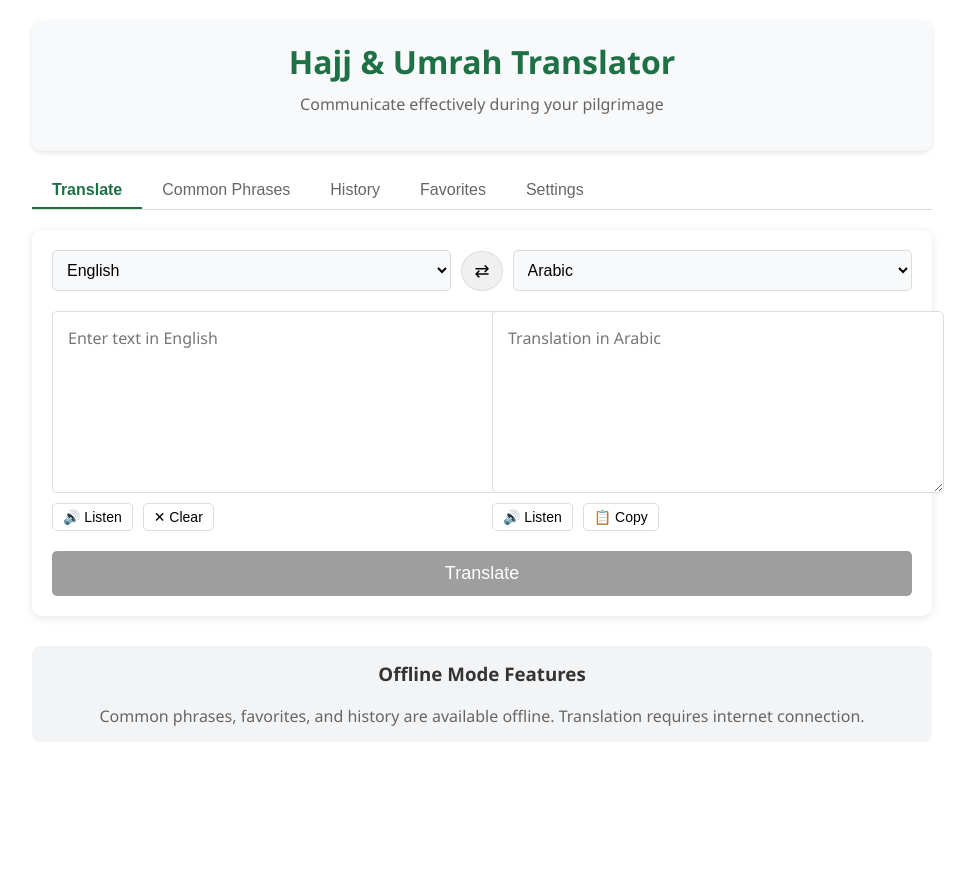
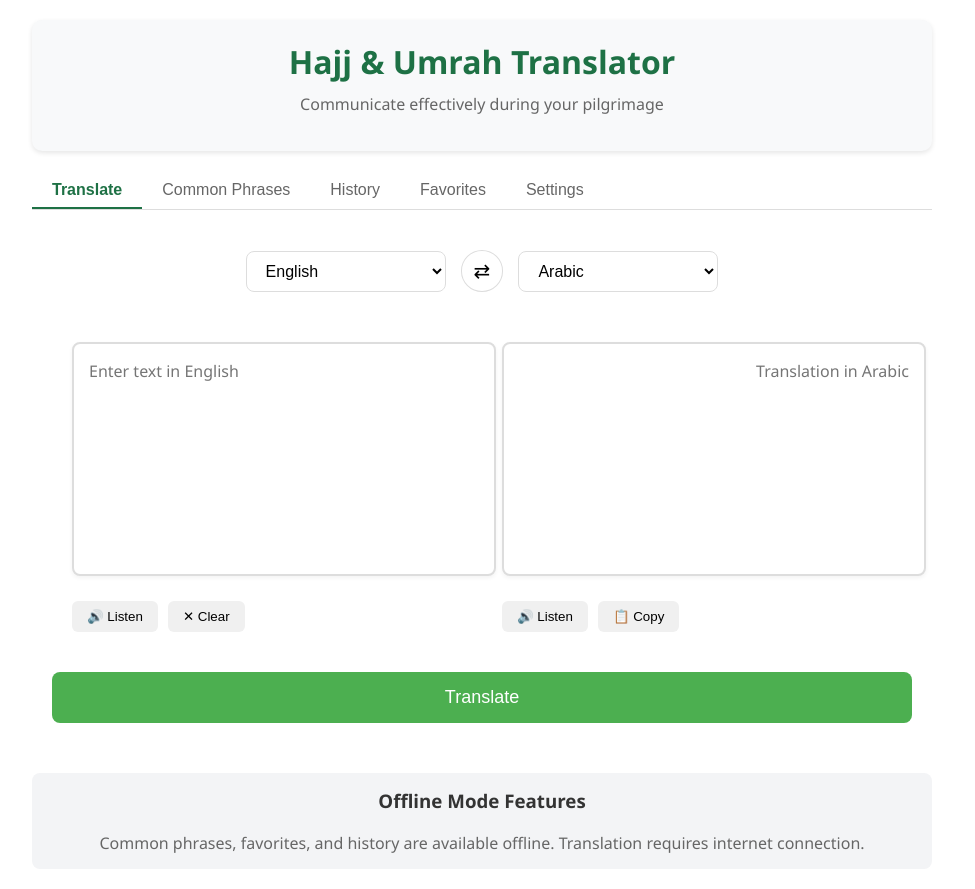
Before and after one commit to MaanAlmazroei/Hajj_Umrah_Translator, a React (Create React App) app: page / in a window 1280 px wide. Shown: the whole page, without its empty margins (158-1133 px from the left). Before the commit the page ends 800 px from the top, so only its background shows below. Built offline with nearby package versions, Linux system fonts and the light colour scheme.

Commit message:
fixed api by Maan Almazroei ALONE

```diff
--- a/src/HajjUmrahTranslator.jsx
+++ b/src/HajjUmrahTranslator.jsx
@@ -9,11 +9,12 @@ const HajjUmrahTranslator = () => {
   const [targetLanguage, setTargetLanguage] = useState('ar');
   const [isLoading, setIsLoading] = useState(false);
   const [error, setError] = useState('');
-  const [apiKey, setApiKey] = useState('');
-  const [savedApiKey, setSavedApiKey] = useState('');
   const [history, setHistory] = useState([]);
   const [favorites, setFavorites] = useState([]);
   const [activeTab, setActiveTab] = useState('translate');
+
+  // API key
+  const API_KEY = 'AIzaSyB0178Hza4hPsdUIka1b7qT5bXoHCYS_c4';
 
   // Common phrases for Hajj and Umrah
   const commonPhrases = [
@@ -43,14 +44,8 @@ const HajjUmrahTranslator = () => {
     { code: 'de', name: 'German' },
   ];
 
-  // Load saved API key and translation history from localStorage
+  // Load translation history from localStorage
   useEffect(() => {
-    const storedApiKey = localStorage.getItem('geminiApiKey');
-    if (storedApiKey) {
-      setSavedApiKey(storedApiKey);
-      setApiKey(storedApiKey);
-    }
-
     const storedHistory = localStorage.getItem('translationHistory');
     if (storedHistory) {
       setHistory(JSON.parse(storedHistory));
@@ -72,21 +67,10 @@ const HajjUmrahTranslator = () => {
     localStorage.setItem('translationFavorites', JSON.stringify(favorites));
   }, [favorites]);
 
-  // Function to save API key
-  const saveApiKey = () => {
-    localStorage.setItem('geminiApiKey', apiKey);
-    setSavedApiKey(apiKey);
-  };
-
   // Function to handle translation
   const translateText = async () => {
     if (!inputText.trim()) {
       setError('Please enter text to translate');
-      return;
-    }
-
-    if (!savedApiKey) {
-      setError('Please save your Gemini API key first');
       return;
     }
 
@@ -95,13 +79,13 @@ const HajjUmrahTranslator = () => {
 
     try {
       const response = await axios.post(
-            `/api/gemini/models/gemini-pro:generateContent?key=${savedApiKey}`,
+        `https://generativelanguage.googleapis.com/v1beta/models/gemini-2.0-flash:generateContent?key=${API_KEY}`,
         {
           contents: [
             {
               parts: [
                 {
-                      text: prompt
+                  text: `Translate the following text from ${sourceLanguage} to ${targetLanguage}. Provide ONLY the direct translation without any explanations, examples, or additional context. Do not include any markdown formatting, bullet points, or explanatory text:\n${inputText}`
                 }
               ]
             }
@@ -109,15 +93,22 @@ const HajjUmrahTranslator = () => {
         }
       );
 
-      // Extract the translation from response
+      // استخراج الترجمة
       const translation = response.data.candidates[0].content.parts[0].text;
-  setOutputText(translation);
+      // تنظيف النص من أي علامات markdown أو نصوص إضافية
+      const cleanTranslation = translation
+        .replace(/[\*\#\-\_\`]/g, '') // إزالة علامات markdown
+        .replace(/^\s*[\n\r]+/g, '') // إزالة الأسطر الفارغة في البداية
+        .replace(/[\n\r]+\s*$/g, '') // إزالة الأسطر الفارغة في النهاية
+        .trim(); // إزالة المسافات الزائدة
 
-      // Add to history
+      setOutputText(cleanTranslation);
+
+      // إضافة للـ History
       const newTranslation = {
         id: Date.now(),
         sourceText: inputText,
-        translatedText: translation,
+        translatedText: cleanTranslation,
         sourceLanguage,
         targetLanguage,
         timestamp: new Date().toISOString()
@@ -157,7 +148,13 @@ const HajjUmrahTranslator = () => {
 
   // Function to handle common phrase selection
   const handlePhraseSelect = (phrase) => {
-    setInputText(phrase[sourceLanguage] || phrase.en);
+    if (sourceLanguage === 'ar') {
+      setInputText(phrase.ar);
+      setOutputText(phrase.en);
+    } else {
+      setInputText(phrase.en);
+      setOutputText(phrase.ar);
+    }
   };
 
   // Function to use text-to-speech
@@ -176,6 +173,97 @@ const HajjUmrahTranslator = () => {
   const clearHistory = () => {
     setHistory([]);
     localStorage.removeItem('translationHistory');
+  };
+
+  // Add CSS styles at the top of the component
+  const styles = {
+    translatorContainer: {
+      padding: '20px',
+      maxWidth: '1200px',
+      margin: '0 auto',
+    },
+    languageSelectors: {
+      display: 'flex',
+      alignItems: 'center',
+      justifyContent: 'center',
+      gap: '15px',
+      marginBottom: '20px',
+    },
+    select: {
+      padding: '10px 15px',
+      borderRadius: '8px',
+      border: '1px solid #ddd',
+      fontSize: '16px',
+      width: '200px',
+      backgroundColor: '#fff',
+    },
+    swapBtn: {
+      padding: '8px 12px',
+      borderRadius: '50%',
+      border: '1px solid #ddd',
+      backgroundColor: '#fff',
+      cursor: 'pointer',
+      fontSize: '20px',
+      display: 'flex',
+      alignItems: 'center',
+      justifyContent: 'center',
+      transition: 'all 0.3s ease',
+    },
+    translationBoxes: {
+      display: 'grid',
+      gridTemplateColumns: '1fr 1fr',
+      gap: '40px',
+      marginBottom: '20px',
+      padding: '20px',
+    },
+    textBox: {
+      width: '100%',
+      height: '200px',
+      padding: '15px',
+      borderRadius: '8px',
+      border: '2px solid #ddd',
+      fontSize: '16px',
+      resize: 'none',
+      boxShadow: '0 2px 4px rgba(0,0,0,0.05)',
+      outline: 'none',
+      transition: 'border-color 0.3s ease',
+      backgroundColor: '#fafafa',
+      lineHeight: '1.5',
+      overflowY: 'auto',
+      margin: '10px 0',
+    },
+    textActions: {
+      display: 'flex',
+      gap: '10px',
+      marginTop: '10px',
+    },
+    actionButton: {
+      padding: '8px 15px',
+      borderRadius: '6px',
+      border: 'none',
+      backgroundColor: '#f0f0f0',
+      cursor: 'pointer',
+      display: 'flex',
+      alignItems: 'center',
+      gap: '5px',
+      transition: 'all 0.3s ease',
+    },
+    translateBtn: {
+      width: '100%',
+      padding: '15px',
+      borderRadius: '8px',
+      border: 'none',
+      backgroundColor: '#4CAF50',
+      color: 'white',
+      fontSize: '18px',
+      cursor: 'pointer',
+      transition: 'all 0.3s ease',
+    },
+    errorMessage: {
+      color: '#ff0000',
+      textAlign: 'center',
+      marginTop: '10px',
+    },
   };
 
   return (
@@ -219,9 +307,10 @@ const HajjUmrahTranslator = () => {
       </div>
 
       {activeTab === 'translate' && (
-        <div className="translator-container">
-          <div className="language-selectors">
+        <div style={styles.translatorContainer}>
+          <div style={styles.languageSelectors}>
             <select
+              style={styles.select}
               value={sourceLanguage}
               onChange={(e) => setSourceLanguage(e.target.value)}
             >
@@ -232,11 +321,15 @@ const HajjUmrahTranslator = () => {
               ))}
             </select>
 
-            <button onClick={swapLanguages} className="swap-btn">
+            <button
+              onClick={swapLanguages}
+              style={styles.swapBtn}
+            >
               ⇄
             </button>
 
             <select
+              style={styles.select}
               value={targetLanguage}
               onChange={(e) => setTargetLanguage(e.target.value)}
             >
@@ -248,47 +341,71 @@ const HajjUmrahTranslator = () => {
             </select>
           </div>
 
-          <div className="translation-boxes">
-            <div className="input-box">
+          <div style={styles.translationBoxes}>
+            <div>
               <textarea
+                style={{
+                  ...styles.textBox,
+                  backgroundColor: '#ffffff',
+                }}
                 value={inputText}
                 onChange={(e) => setInputText(e.target.value)}
                 placeholder={`Enter text in ${getLanguageName(sourceLanguage)}`}
-                rows={5}
+                dir={sourceLanguage === 'ar' ? 'rtl' : 'ltr'}
               />
-              <div className="text-actions">
-                <button onClick={() => speakText(inputText, sourceLanguage)}>
+              <div style={styles.textActions}>
+                <button
+                  style={styles.actionButton}
+                  onClick={() => speakText(inputText, sourceLanguage)}
+                >
                   🔊 Listen
                 </button>
-                <button onClick={() => setInputText('')}>
+                <button
+                  style={styles.actionButton}
+                  onClick={() => setInputText('')}
+                >
                   ✕ Clear
                 </button>
               </div>
             </div>
 
-            <div className="output-box">
+            <div>
               <textarea
+                style={{
+                  ...styles.textBox,
+                  backgroundColor: '#ffffff',
+                  cursor: 'default',
+                }}
                 value={outputText}
                 readOnly
                 placeholder={`Translation in ${getLanguageName(targetLanguage)}`}
-                rows={5}
+                dir={targetLanguage === 'ar' ? 'rtl' : 'ltr'}
               />
-              <div className="text-actions">
-                <button onClick={() => speakText(outputText, targetLanguage)}>
+              <div style={styles.textActions}>
+                <button
+                  style={styles.actionButton}
+                  onClick={() => speakText(outputText, targetLanguage)}
+                >
                   🔊 Listen
                 </button>
-                <button onClick={() => copyToClipboard(outputText)}>
+                <button
+                  style={styles.actionButton}
+                  onClick={() => copyToClipboard(outputText)}
+                >
                   📋 Copy
                 </button>
                 {outputText && (
-                  <button onClick={() => toggleFavorite({
+                  <button
+                    style={styles.actionButton}
+                    onClick={() => toggleFavorite({
                       id: Date.now(),
                       sourceText: inputText,
                       translatedText: outputText,
                       sourceLanguage,
                       targetLanguage,
                       timestamp: new Date().toISOString()
-                  })}>
+                    })}
+                  >
                     ⭐ Favorite
                   </button>
                 )}
@@ -297,14 +414,18 @@ const HajjUmrahTranslator = () => {
           </div>
 
           <button
+            style={{
+              ...styles.translateBtn,
+              opacity: isLoading ? 0.7 : 1,
+              cursor: isLoading ? 'not-allowed' : 'pointer',
+            }}
             onClick={translateText}
-            disabled={isLoading || !inputText.trim() || !savedApiKey}
-            className="translate-btn"
+            disabled={isLoading || !inputText.trim()}
           >
             {isLoading ? 'Translating...' : 'Translate'}
           </button>
 
-          {error && <div className="error-message">{error}</div>}
+          {error && <div style={styles.errorMessage}>{error}</div>}
         </div>
       )}
 
@@ -432,24 +553,7 @@ const HajjUmrahTranslator = () => {
 
       {activeTab === 'settings' && (
         <div className="settings-container">
-          <h2>API Settings</h2>
-          <div className="api-key-section">
-            <p>Enter your Gemini API key to enable translations:</p>
-            <input
-              type="password"
-              value={apiKey}
-              onChange={(e) => setApiKey(e.target.value)}
-              placeholder="Enter Gemini API Key"
-              className="api-key-input"
-            />
-            <button onClick={saveApiKey} className="save-api-btn">
-              Save API Key
-            </button>
-            {savedApiKey && (
-              <p className="api-status">API Key is saved. Translation is enabled.</p>
-            )}
-          </div>
-
+          <h2>Settings</h2>
           <div className="settings-info">
             <h3>About Hajj & Umrah Translator</h3>
             <p>This application is specifically designed to help pilgrims communicate effectively during Hajj and Umrah.</p>
@@ -461,7 +565,6 @@ const HajjUmrahTranslator = () => {
               <li>Text-to-speech capability for better communication</li>
               <li>Translation history to recall previous conversations</li>
             </ul>
-            <p>To get started, please enter your Gemini API key above.</p>
           </div>
         </div>
       )}
```
Lines whose indentation alone changed are shown as unchanged.
